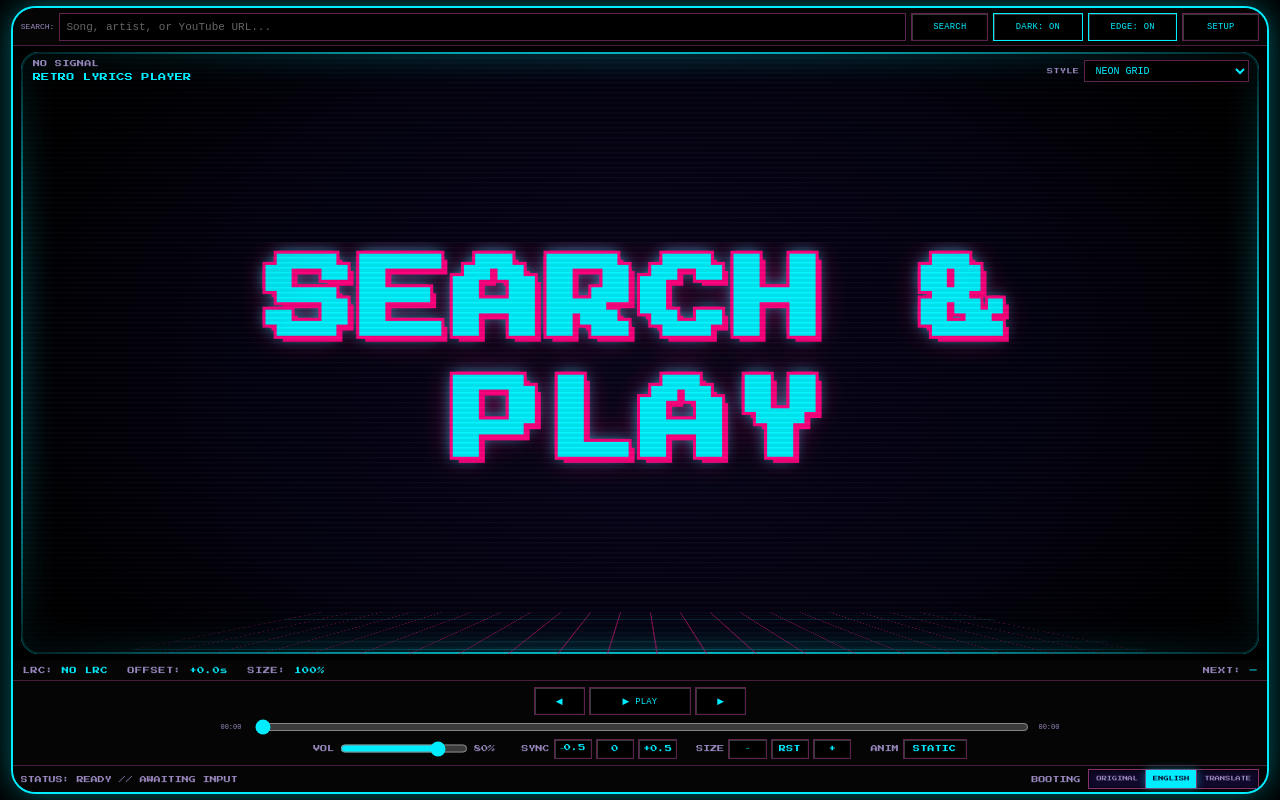
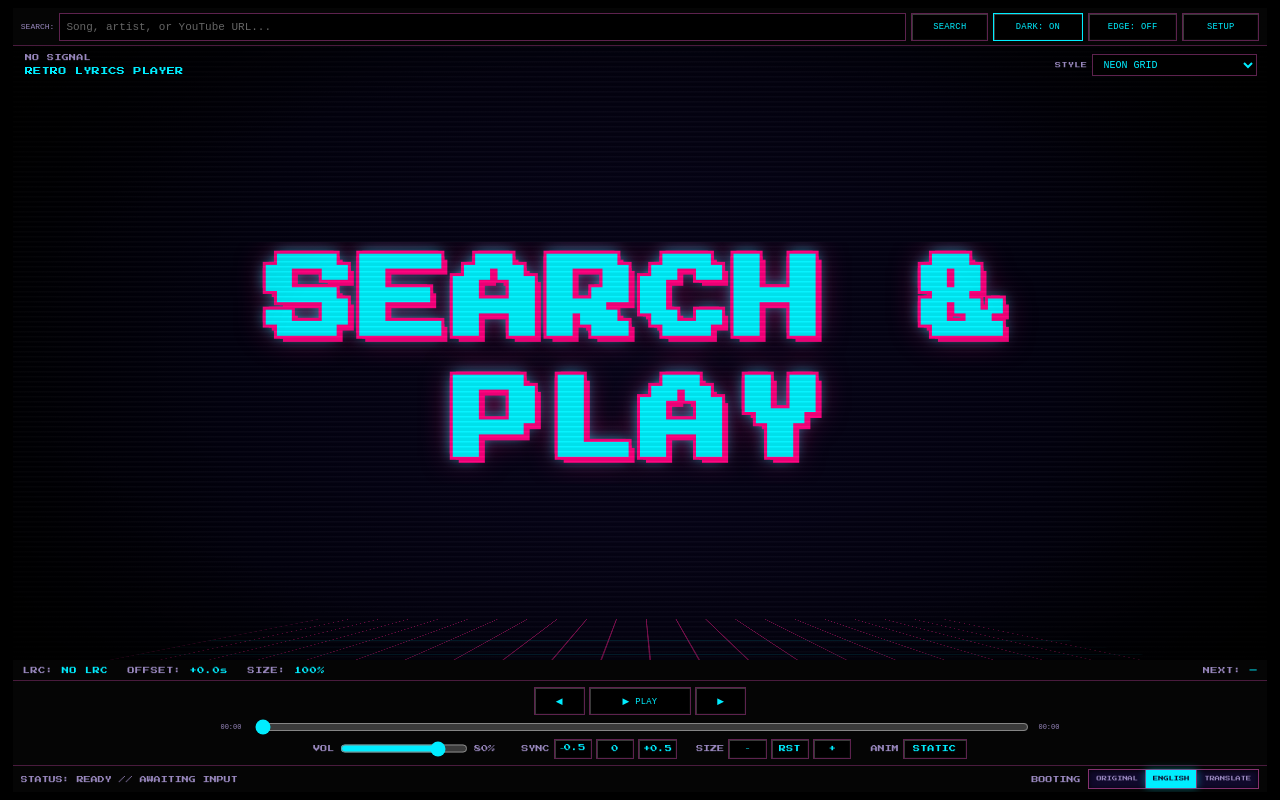
Before and after one commit to saki3-ca/Retro-Music, a website built with Vite: page index.html in a window 1280 px wide. Built offline with nearby package versions, Linux system fonts and the light colour scheme; files whose address does not match are found by name; a web font is replaced by a local one.

Commit message:
Default EDGE to off (square corners); toggle stays in top bar
Co-Authored-By: Claude Sonnet 5.5 <noreply@anthropic.com>
Claude-Session: https://claude.ai/code/session_01REccT22sYdbpBcXP6bbV3k

```diff
--- a/index.html
+++ b/index.html
@@ -19,7 +19,7 @@
       <input id="songInput" class="retro-input" placeholder="Song, artist, or YouTube URL..." autocomplete="off">
       <button id="searchButton" class="retro-button search-button" type="submit">SEARCH</button>
       <button id="darkButton" class="retro-button toggle-button" type="button" aria-pressed="true" title="Dark mode">DARK: ON</button>
-      <button id="edgeButton" class="retro-button toggle-button" type="button" aria-pressed="true" title="Rounded, glowing edge">EDGE: ON</button>
+      <button id="edgeButton" class="retro-button toggle-button" type="button" aria-pressed="false" title="Rounded, glowing edge">EDGE: OFF</button>
       <button id="configButton" class="retro-button config-button" type="button" aria-expanded="false">SETUP</button>
     </form>
 
--- a/src/main.js
+++ b/src/main.js
@@ -14,7 +14,7 @@ const state = {
   results: [], currentIndex: -1, currentTrack: null,
   playing: false, currentTime: 0, duration: 0, volume: 80,
   lyricOffset: 0, lyricScale: 1,
-  visualTheme: "neon-grid", lyricAnimation: "static", edge: true, dark: true,
+  visualTheme: "neon-grid", lyricAnimation: "static", edge: false, dark: true,
   lyrics: { mode: "missing", lines: [], plainLines: [] },
   lyricKey: "", renderKey: "",
   browserKey: "", hasServerKey: false, languageMode: "english",
@@ -581,7 +581,7 @@ function bindEvents() {
   });
   els.edgeButton.addEventListener("click", () => {
     state.edge = !state.edge;
-    store.set("retro-edge", state.edge ? "on" : "off");
+    store.set("retro-edge-v2", state.edge ? "on" : "off");
     renderEdge();
     setStatus("GLOW EDGE: " + (state.edge ? "ON" : "OFF"));
   });
@@ -654,7 +654,7 @@ async function boot() {
   renderLyricScale(); renderOffset();
   state.browserKey = store.get("retro-yt-key", "");
   state.lyricAnimation = store.get("retro-anim", "static") === "scroll" ? "scroll" : "static";
-  state.edge = store.get("retro-edge", "on") === "on";
+  state.edge = store.get("retro-edge-v2", "off") === "on";
   state.dark = store.get("retro-dark", "on") === "on";
   state.visualTheme = store.get("retro-theme", "neon-grid");
   state.languageMode = store.get("retro-lang", "english");
```
